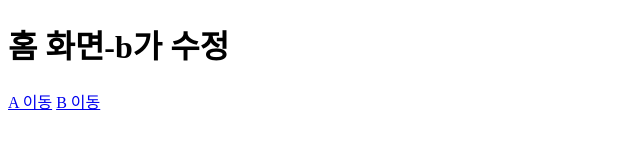
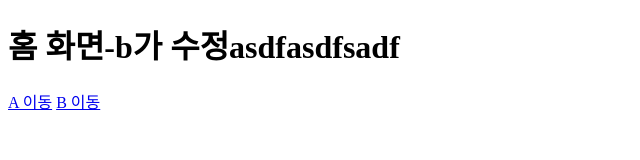
Before and after one commit to Brio-yj/branch_teample, a plain HTML site: page index.html in a window 1280 px wide. Shown: the whole page, without its empty margins (0-640 px from the left). Drawn offline with Linux system fonts and the light colour scheme.

Commit message:
update index.html

```diff
--- a/index.html
+++ b/index.html
@@ -6,7 +6,7 @@
   <title>Document</title>
 </head>
 <body>
-  <h1>홈 화면-b가 수정</h1>
+  <h1>홈 화면-b가 수정asdfasdfsadf</h1>
   <a href="a.html">A 이동</a>
   <a href="b.html">B 이동</a>
 </body>
```
